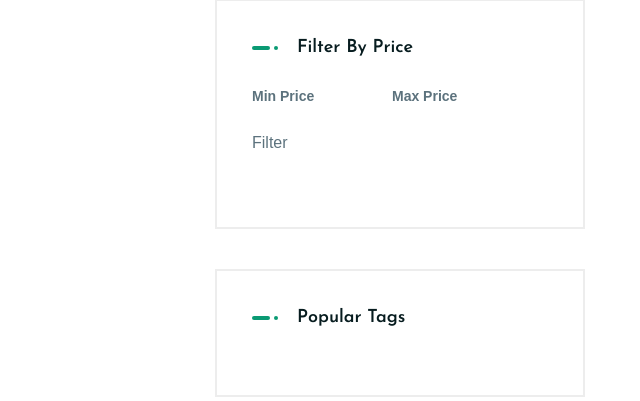
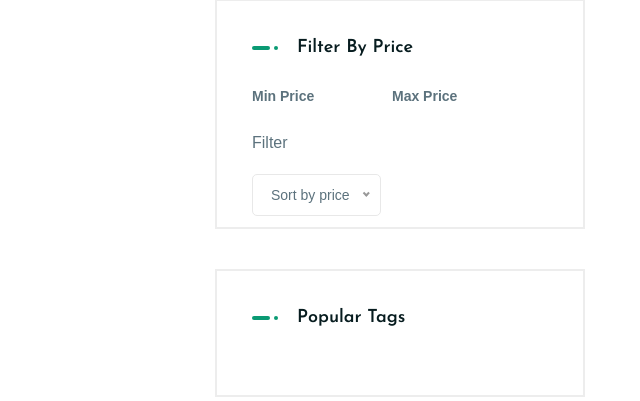
Before and after one commit to readywebsites/sh-microwhite, a Django app: page /shop/ in a window 1280 px wide. Shown: the part 883-1284 px from the top of the page, without its empty margins (640-1280 px from the left). Run offline with Django 3.2, Linux system fonts and the light colour scheme; data that the repository does not hold is empty; some libraries are stand-ins or nearby versions; some web fonts are replaced.

Commit message:
price filter

```diff
--- a/ecommerce/views.py
+++ b/ecommerce/views.py
@@ -640,6 +640,10 @@ def shop(request):
         products = products.order_by('price')
     elif sort_by == 'price_high_to_low':
         products = products.order_by('-price')
+    elif sort_by == 'price':
+        products = products.order_by('price')
+    elif sort_by == '-price':
+        products = products.order_by('-price')
 
     # Pagination
     paginator = Paginator(products, 12)  # Show 12 products per page
--- a/templates/shop.html
+++ b/templates/shop.html
@@ -104,7 +104,7 @@
                                                 </div>
                                                 <h2 class="product-title"><a href="{% url 'product_details' product.id %}">{{ product.name }}</a></h2>
                                                 <div class="product-price">
-                                                    <span>${{ product.price }}</span>
+                                                    <span>₹{{ product.price }}</span>
                                                 </div>
                                             </div>
                                         </div>
@@ -136,7 +136,7 @@
                                                     </ul>
                                                 </div>
                                                 <div class="product-price">
-                                                    <span>${{ product.price }}</span>
+                                                    <span>₹{{ product.price }}</span>
                                                 </div>
                                                 <div class="product-brief">
                                                     <p>{{ product.description }}</p>
@@ -212,6 +212,13 @@
                                         <input type="submit" value="Filter"/>
                                     </div>
                                 </form>
+                                <div class="short-by text-center">
+                                    <select class="nice-select" onchange="location = this.value;">
+                                        <option>Sort by price</option>
+                                        <option value="?sort_by=price_low_to_high">Low to high</option>
+                                        <option value="?sort_by=price_high_to_low">High to low</option>
+                                    </select>
+                                </div>
                             </div>
                         </div>
                         <!-- Tagcloud Widget -->
```
